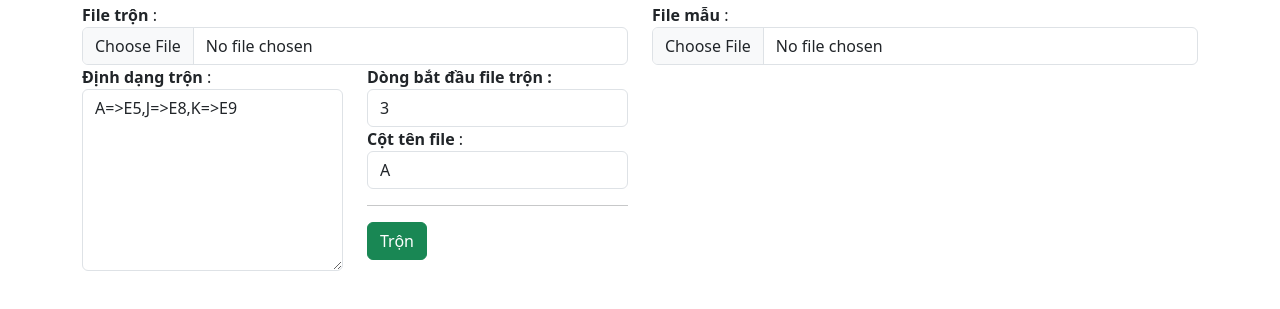
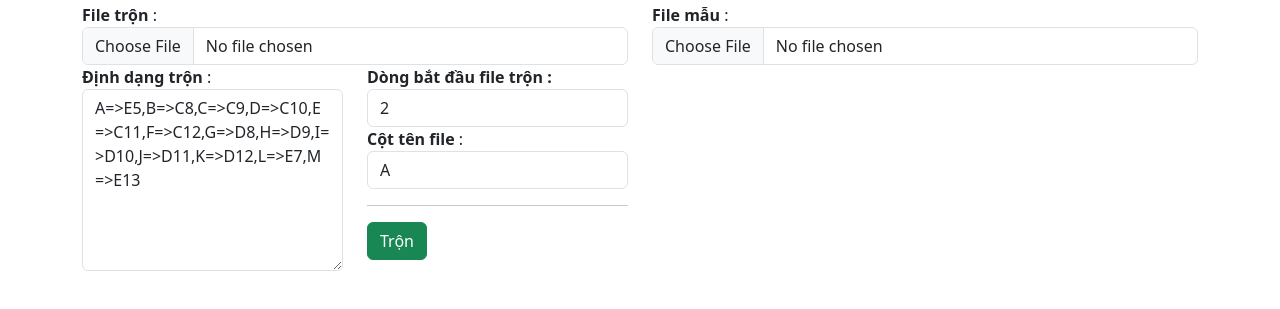
Before and after one commit to hailan1509/toolTronExcel, a plain HTML site: page index.html in a window 1280 px wide. Shown: the part 53-362 px from the top of the page. Drawn offline with nearby package versions, Linux system fonts and the light colour scheme.

Commit message:
haidv upcode

```diff
--- a/index.html
+++ b/index.html
@@ -77,10 +77,11 @@
                 </div>
                 <div class="col-md-6 col-sm-6 col-lg-3">
                     <b>Định dạng trộn</b> :
-                    <textarea class="form-control" name="" id="mapping" cols="30" rows=7" text="">A=>E5,J=>E8,K=>E9</textarea>
+                    <textarea class="form-control" name="" id="mapping" cols="30" rows=7" text="">A=>E5,B=>C8,C=>C9,D=>C10,E=>C11,F=>C12,G=>D8,H=>D9,I=>D10,J=>D11,K=>D12,L=>E7,M=>E13
+                    </textarea>
                 </div>
                 <div class="col-md-6 col-sm-6 col-lg-3">
-                    <b>Dòng bắt đầu file trộn :</b> <input class="form-control" type="number" name="" id="rowStart" value="3">
+                    <b>Dòng bắt đầu file trộn :</b> <input class="form-control" type="number" name="" id="rowStart" value="2">
                     <b>Cột tên file</b> : <input class="form-control" type="text" maxlength="1" name="" id="fileNameFormat" value="A">
                     <hr>
                     <button id="mergeButton" class="btn btn-success">Trộn</button>
@@ -145,11 +146,13 @@
 
                     // Kiểm tra tên file
                     if (!fileName || typeof fileName !== 'string') {
-                        //throw new Error(`Tên file không hợp lệ ở dòng ${rowNumber}`);
+                        console.log(row);
+                        throw new Error(`Tên file không hợp lệ ở dòng ${rowNumber} tên ${fileName}`);
                     }
                     else {
                         // Ghi file vào zip
                         const buffer = await newWorkbook.outputAsync();
+                        console.log(`${fileName}.xlsx`)
                         zip.file(`${fileName}.xlsx`, buffer);
                     }
 
```
